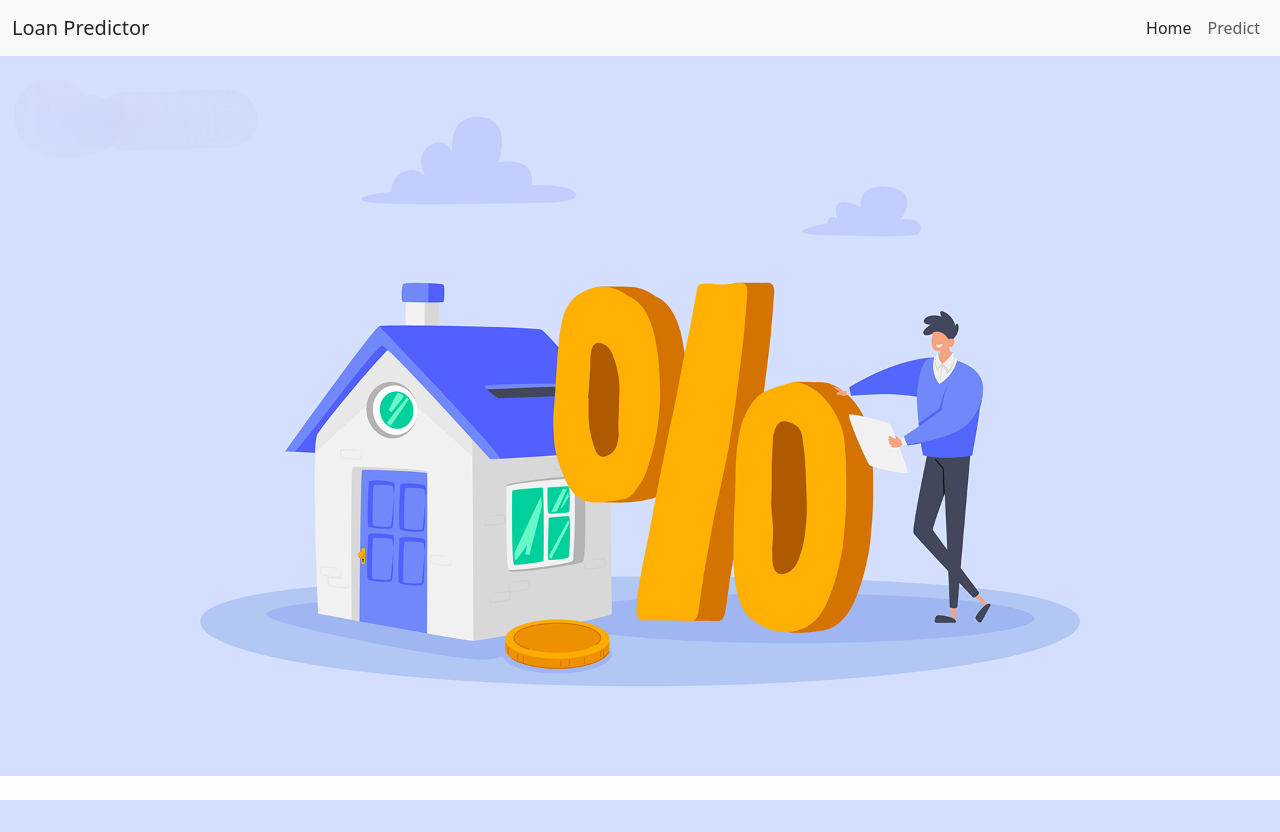
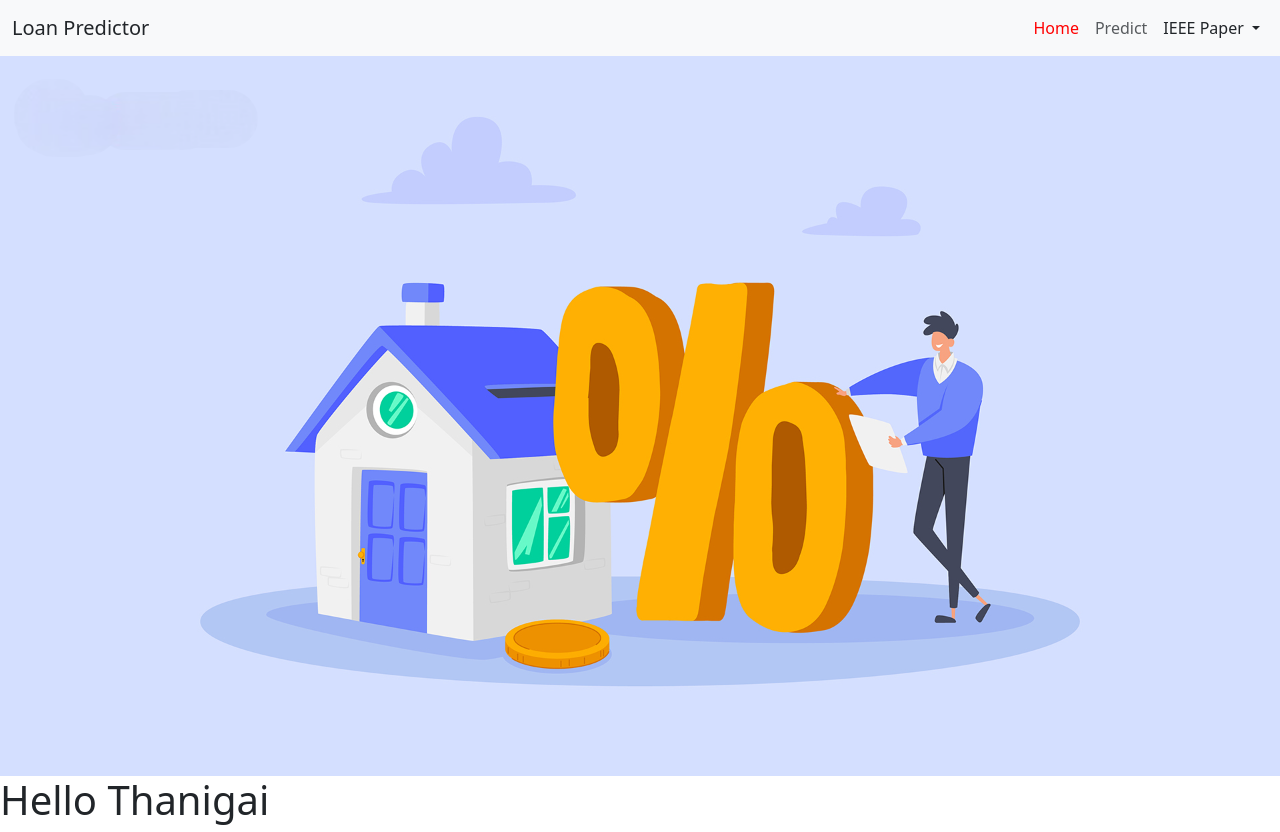
Before and after one commit to ThanigaivelGanapathi/Loan-Eligibility-Checker, a Django app: template Loan Eligibility Checker/Mini Project/website/templates/home.html in a window 1280 px wide. Before the commit the page ends 800 px from the top, so only its background shows below. Run offline with Django 3.2, Linux system fonts and the light colour scheme; the template is opened without the code that fills it, so the values that code supplies are empty.

Commit message:
Add files via upload

```diff
--- a/Loan Eligibility Checker/Mini Project/website/templates/home.html
+++ b/Loan Eligibility Checker/Mini Project/website/templates/home.html
@@ -9,8 +9,12 @@
     <meta name="viewport" content="width=device-width, initial-scale=1">
     <!-- Bootstrap CDN -->
     <link href="https://cdn.jsdelivr.net/npm/bootstrap@5.3.3/dist/css/bootstrap.min.css" rel="stylesheet">
+
+    <link rel="stylesheet" href="{% static 'LoanPredictor/css/styles.css' %}">
+
 </head>
 <body>
+
 <nav class="navbar navbar-expand-lg navbar-dark bg-light">
   <div class="container-fluid">
     <a class="navbar-brand text-dark" href="#">Loan Predictor</a>
@@ -21,20 +25,60 @@
     <div class="collapse navbar-collapse" id="navbarNav">
       <ul class="navbar-nav ms-auto">
         <li class="nav-item">
-          <a class="nav-link active text-dark" href="#">Home</a>
+          <a class="nav-link active-menu text-dark" href="#">Home</a>
         </li>
+
         <li class="nav-item">
           <a class="nav-link text-muted" href="predict">Predict</a>
         </li>
+
+
+        <!-- Dropdown with Submenu -->
+        <li class="nav-item dropdown">
+          <a class="nav-link dropdown-toggle text-dark" href="#" id="navbarDropdownMenuLink"
+             role="button" data-bs-toggle="dropdown" aria-expanded="false">
+            IEEE Paper
+          </a>
+          <ul class="dropdown-menu" aria-labelledby="navbarDropdownMenuLink">
+
+            <li class="nav-item">
+              <a class="nav-link text-muted" href="{% static 'LoanPredictor/pdf/Loan_Eligibility_Prediction.pdf' %}" target="_blank">Loan Predictor</a>
+            </li>
+          </ul>
+        </li>
+<!--        &lt;!&ndash; Dropdown with Submenu &ndash;&gt;-->
+<!--        <li class="nav-item dropdown">-->
+<!--          <a class="nav-link dropdown-toggle text-dark" href="#" id="navbarDropdownMenuLink"-->
+<!--             role="button" data-bs-toggle="dropdown" aria-expanded="false">-->
+<!--            Resources-->
+<!--          </a>-->
+<!--          <ul class="dropdown-menu" aria-labelledby="navbarDropdownMenuLink">-->
+<!--            <li class="dropdown-submenu">-->
+<!--              <a class="dropdown-item dropdown-toggle" href="#">IEEE Paper</a>-->
+<!-- -->
+<!--              <ul class="dropdown-menu">-->
+<!--                <li><a class="dropdown-item" href="#">Email</a></li>-->
+<!--                <li><a class="dropdown-item" href="#">Social Media</a></li>-->
+<!--                <li><a class="dropdown-item" href="#">Ads</a></li>-->
+<!--              </ul>-->
+<!--            </li>-->
+<!--          </ul>-->
+<!--        </li>-->
+
       </ul>
     </div>
   </div>
 </nav>
 
+<!--<script src="https://cdn.jsdelivr.net/npm/bootstrap@5.3.3/dist/js/bootstrap.bundle.min.js"></script>-->
 
 <img src="{% static 'LoanPredictor/images/loanImg.png' %}" alt="Loan Banner" class="img-fluid" style="width:100%;">
 
+<div>
+  <h1>Hello Thanigai</h1>
+</div>
 
 <script src="https://cdn.jsdelivr.net/npm/bootstrap@5.3.3/dist/js/bootstrap.bundle.min.js"></script>
+
 </body>
 </html>
```
